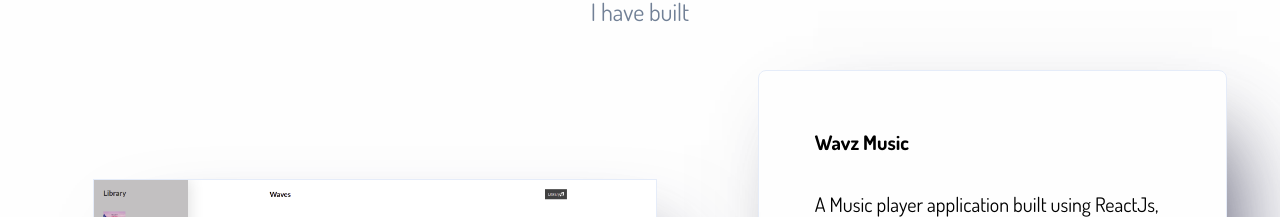
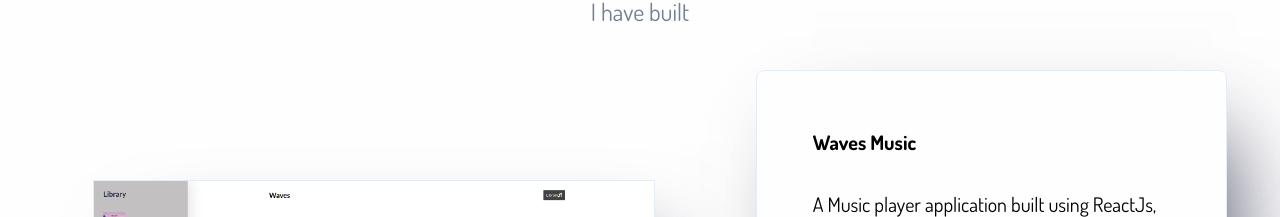
Before and after one commit to sumeetmohite/site, a React (Create React App) app: page / in a window 1280 px wide. Shown: the part 998-1215 px from the top of the page. Built offline with nearby package versions, Linux system fonts and the light colour scheme.

Commit message:
waves name changed

```diff
--- a/src/content/index.js
+++ b/src/content/index.js
@@ -27,7 +27,7 @@
     { img: process.env.PUBLIC_URL + '/assets/music-wide.jpg',
     imgPlaceholder:
       process.env.PUBLIC_URL + '/assets/loading.gif',
-    projectName: 'Wavz Music',
+    projectName: 'Waves Music',
     desc:'A Music player application built using ReactJs, Sass & Styled components . Songs were taken from the library of chillhop.com. '
       },
     { img: process.env.PUBLIC_URL + '/assets/weather.jpg',
```
